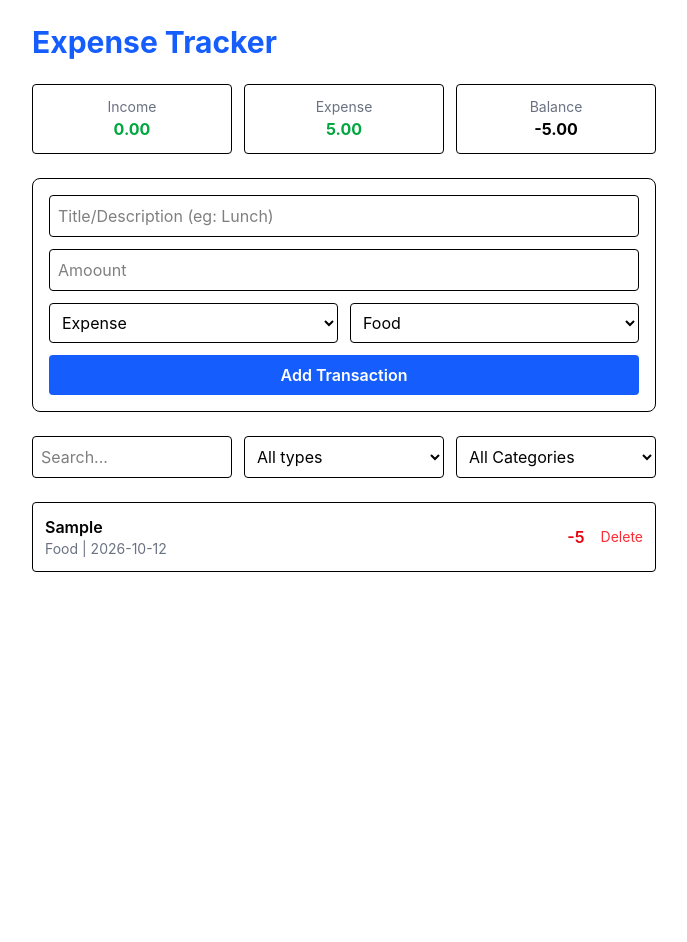
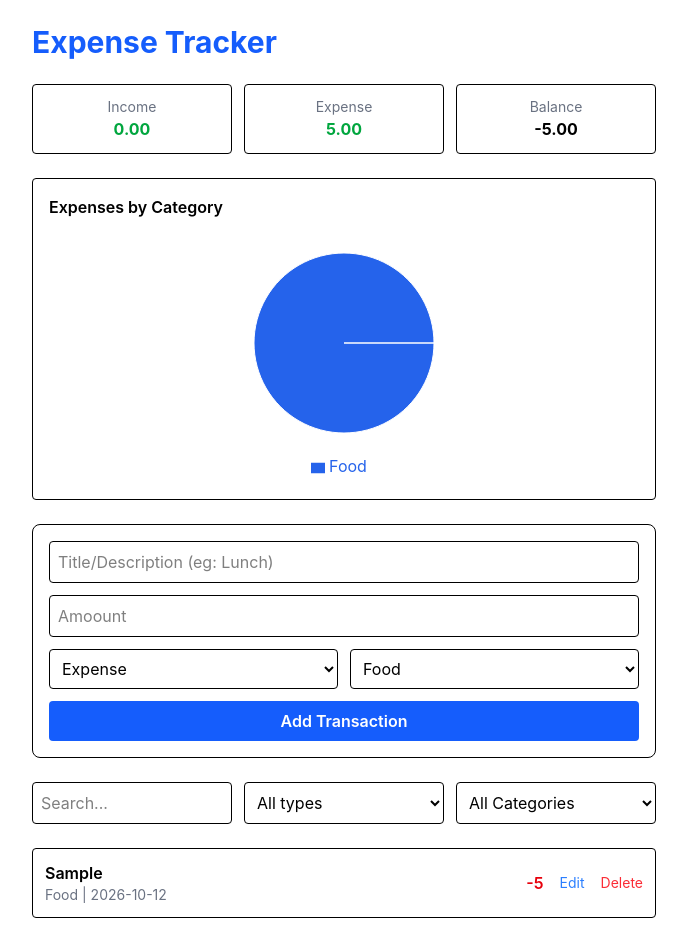
Before and after one commit to Kofi-Kakah/Expense-Tracker, a React (Vite) app: page / in a window 1280 px wide. Both pictures are taken after typing "Sample", "5" into the empty fields and a click on the button "Add Transaction". Shown: the whole page, without its empty margins (296-983 px from the left). Before the commit the page ends 800 px from the top, so only its background shows below. Built offline with nearby package versions, Linux system fonts and the light colour scheme.

Commit message:
Implemented Chart Display

```diff
--- a/package.json
+++ b/package.json
@@ -13,6 +13,7 @@
     "@tailwindcss/vite": "^4.3.3",
     "react": "^19.2.8",
     "react-dom": "^19.2.8",
+    "recharts": "^3.10.1",
     "tailwindcss": "^4.3.3"
   },
   "devDependencies": {
--- a/src/App.jsx
+++ b/src/App.jsx
@@ -5,6 +5,7 @@ import TransactionForm from "./components/TrasactionForm.jsx";
 import TransactionList from "./components/TransactionList.jsx";
 import Summary from "./components/Summary.jsx"
 import Filters from "./components/Filter.jsx"
+import Charts from "./components/Charts.jsx"
 
 function App() {
   const [transactions, setTransactions] = useLocalStorage("transactions", []);
@@ -30,14 +31,22 @@ function App() {
     return matchesCategory && matchesSearch && matchesType
   })
 
+  const [editing, setEditing] = useState(null)
+
+  const updatedTransaction = (updated) => {
+    setTransactions(transactions.map((t) => (t.id === updated.id ? updated : t)))
+    setEditing(null)
+  }
+
 
   return (
     <div className="max-w-2xl mx-auto p-6">
       <h1 className="text-3xl font-bold text-blue-600">Expense Tracker</h1>
       <Summary transactions={transactions} />
-      <TransactionForm onAddTransaction={addTransaction} />
+      <Charts transactions={transactions}/>
+      <TransactionForm onAddTransaction={addTransaction} editing={editing} onUpdate={updatedTransaction} onCancel={() => setEditing(null)}/>
       <Filters filters={filters} onChange={setFilters}/>
-      <TransactionList transactions={filteredTransactions} onDelete={deleteTransaction} />
+      <TransactionList transactions={filteredTransactions} onDelete={deleteTransaction} onEdit={setEditing}/>
     </div>
   );
 }
--- /dev/null
+++ b/src/components/Charts.jsx
@@ -0,0 +1,33 @@
+import { PieChart, Pie, Cell, Tooltip, Legend, ResponsiveContainer } from "recharts"
+
+const COLORS = ["#2563eb", "#16a34a", "#dc2626", "#f59e0b", "#8b5cf6", "#06b6d4", "#ec4899"]
+
+export default function Charts({ transactions }) {
+    const totals = {}
+    transactions.filter((t) => t.type === "expense").forEach((t) => {
+        totals[t.category] = (totals[t.category] || 0) + t.amount
+    })
+
+    const data = Object.entries(totals).map(([name, value]) => ({ name, value}))
+
+    if (data.length === 0) return null
+
+    return (
+        <div className="mt-6 rounded border p-4" >
+            <h2 className="mb-2 font-semibold">Expenses by Category</h2>
+            <div className="h-64">
+                <ResponsiveContainer width="100%" height="100%">
+                    <PieChart>
+                        <Pie data={data} dataKey="value" nameKey="name" outerRadius={90}>
+                            {data.map((_, i) => (
+                                <Cell key={i} fill={COLORS[i % COLORS.length]}/>
+                            ))}
+                        </Pie>
+                        <Tooltip/>
+                        <Legend/>
+                    </PieChart>
+                </ResponsiveContainer>
+            </div>
+        </div>
+    )
+}
--- a/src/components/TransactionList.jsx
+++ b/src/components/TransactionList.jsx
@@ -1,4 +1,4 @@
-export default function TransactionList ({transactions, onDelete}) {
+export default function TransactionList ({transactions, onDelete, onEdit}) {
     if (transactions.length === 0) {
         return <p className="mt-6 text-gray-500">No transactions yet.</p>
     }
@@ -16,6 +16,9 @@ export default function TransactionList ({transactions, onDelete}) {
                         <span className={t.type === "income" ? "font-semibold text-green-600" : "font-semibold text-red-600"}>
                             {t.type === "income" ? "+" : "-"}{t.amount}
                         </span>
+                        <button onClick={() => onEdit(t)} className="text-sm text-blue-500 hover:underline">
+                            Edit
+                        </button>
                         <button onClick={() => onDelete(t.id)} className="text-sm text-red-500 hover:underline">
                             Delete
                         </button>
--- a/src/components/TrasactionForm.jsx
+++ b/src/components/TrasactionForm.jsx
@@ -1,16 +1,39 @@
-import { useState } from 'react';
+import { useState, useEffect } from 'react';
 
 const categories = ['Food', 'Transportation', 'Entertainment', 'Bills', 'Shopping', 'Salary', 'Other'];
 
-export default function TransactionForm({ onAddTransaction }) {
+export default function TransactionForm({ onAddTransaction, editing, onUpdate, onCancel }) {
+
   const [description, setDescription] = useState('');
   const [amount, setAmount] = useState('');
   const [type, setType] = useState('expense');
   const [category, setCategory] = useState('Food');
 
+  useEffect(() => {
+    if (editing) {
+        setDescription(editing.title)
+        setAmount(String(editing.amount))
+        setType(editing.type)
+        setCategory(editing.category)
+    }
+  },[editing])
+
   const handleSubmit = (e) => {
     e.preventDefault()
     if(!description.trim() || !amount ) return
+
+    if (editing) {
+        onUpdate({
+            ...editing,
+            title: description.trim(),
+            amount: parseFloat(amount),
+            type,
+            category,
+        })
+        setDescription('')
+        setAmount('')
+        return
+    }
 
     onAddTransaction({
         title: description.trim(),
@@ -42,8 +65,17 @@ export default function TransactionForm({ onAddTransaction }) {
                 </select>
             </div>
             <button className="rounded bg-blue-600 p-2 font-semibold text-white hover:bg-blue-700">
-                Add Transaction
+                {editing ? 'Update Transaction' : 'Add Transaction'}
             </button>
+            {editing && (
+                <button type="button" onClick={() => {
+                  onCancel()
+                  setDescription('')
+                  setAmount('')
+                }} className="rounded border p-2">
+                    Cancel
+                </button>
+            )}
         </form>
     )
 
```
Also changed, not shown: 1 other file (tests, documents, lock files or other folders).
